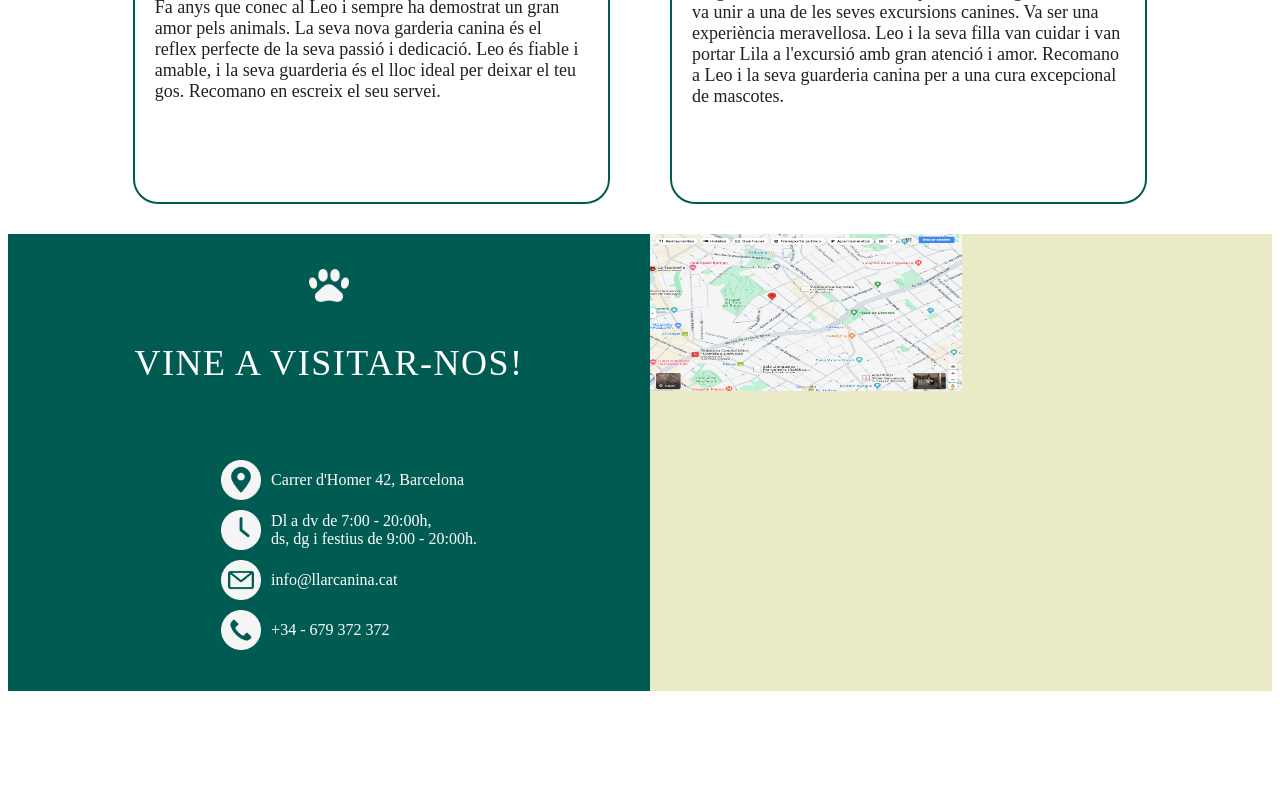
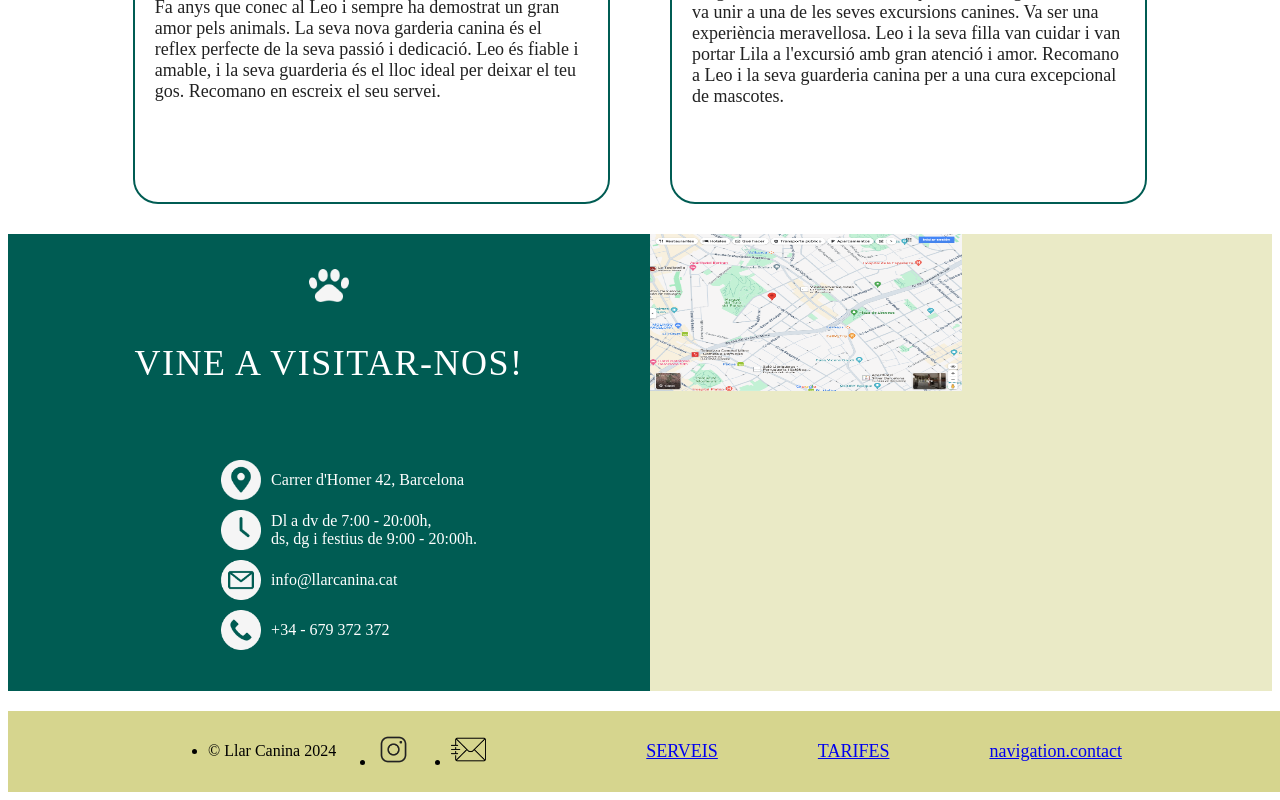
Before and after one commit to MelaMaluenda/llar-canina-front, a React (Vite) app: page /home in a window 1280 px wide. Shown: the part 2996-3796 px from the top of the page. Before the commit the page ends 3695 px from the top, so only its background shows below. Built offline with nearby package versions, Linux system fonts and the light colour scheme.

Commit message:
Add footer styles

```diff
--- /dev/null
+++ b/src/components/Footer/FooterStyled.tsx
@@ -0,0 +1,123 @@
+import styled from "styled-components";
+
+const FooterStyled = styled.footer`
+  background-color: ${({ theme }) => theme.colors.lighterBackground};
+  text-align: center;
+  bottom: 0;
+  margin-top: 20px;
+  padding: 5px;
+  width: 100%;
+
+  .footer {
+    display: flex;
+    flex-direction: column;
+    gap: 5px;
+
+    &__menu {
+      font-size: 14px;
+      display: flex;
+      flex-direction: row;
+      align-items: center;
+      justify-content: space-evenly;
+      list-style: none;
+      padding: 0;
+
+      &-item {
+        margin: 5px 0;
+      }
+    }
+
+    &__author {
+      display: flex;
+      flex-direction: row;
+      align-items: flex-start;
+      justify-content: center;
+      font-size: 14px;
+      gap: 10px;
+
+      &--title {
+        margin: 2px 0;
+      }
+
+      &--icons {
+        width: 25px;
+        height: 25px;
+      }
+    }
+  }
+
+  @media (min-width: 480px) {
+    .footer {
+      &__author {
+        flex-direction: row;
+        gap: 30px;
+        justify-content: center;
+        align-items: center;
+
+        &--icons {
+          width: 25px;
+          height: 25px;
+        }
+      }
+
+      &__menu {
+        font-size: 15px;
+      }
+    }
+  }
+
+  @media (min-width: 768px) {
+    .footer {
+      display: flex;
+      flex-direction: row-reverse;
+      align-items: center;
+      justify-content: space-evenly;
+
+      &__author {
+        font-size: 16px;
+        gap: 40px;
+        text-align: left;
+
+        &--icons {
+          width: 35px;
+          height: 35px;
+        }
+      }
+
+      &__menu {
+        gap: 40px;
+        flex-direction: row;
+      }
+    }
+  }
+
+  @media (min-width: 1024px) {
+    .footer__menu {
+      justify-content: space-around;
+      font-size: 18px;
+      gap: 100px;
+
+      &__author {
+        &--title {
+          margin: 0px;
+        }
+      }
+    }
+  }
+
+  @media (min-width: 1440px) {
+    .footer {
+      &__menu {
+        padding: 10px 20px;
+        font-size: 20px;
+        gap: 160px;
+      }
+
+      &__author {
+        font-size: 18px;
+      }
+    }
+  }
+`;
+
+export default FooterStyled;
--- a/src/pages/HomePage/HomePage.tsx
+++ b/src/pages/HomePage/HomePage.tsx
@@ -7,6 +7,7 @@ import { CarouselVisitorsData } from "../../components/CarouselVisitors/Carousel
 import CarouselReviews from "../../components/CarouselReviews/CarouselReviews";
 import CarouselReviewsData from "../../components/CarouselReviews/CarouselReviewsData";
 import Location from "../../components/Location /Location";
+import Footer from "../../components/Footer/Footer";
 
 const HomePage = (): React.ReactElement => {
   const { t } = useTranslation("translation");
@@ -48,6 +49,7 @@ const HomePage = (): React.ReactElement => {
       </div>
       <CarouselReviews reviews={CarouselReviewsData} />
       <Location />
+      <Footer />
     </HomeStyled>
   );
 };
```
